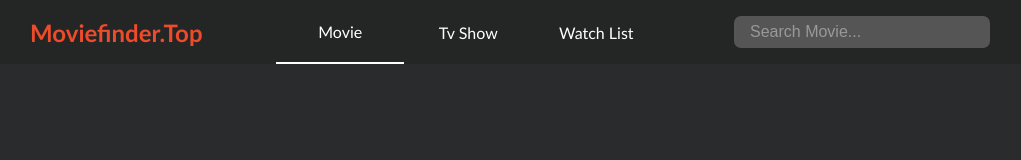
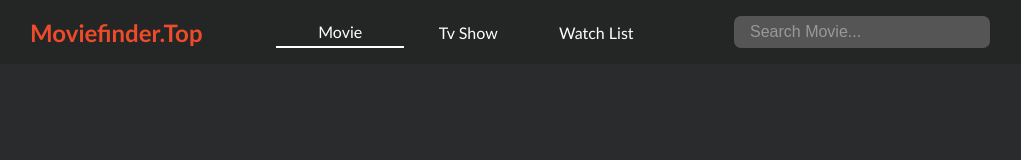
Before and after one commit to NiravParmar591/MovieFinder.top, a plain HTML site: page index.html in a window 1280 px wide. Shown: the whole page, without its empty margins (130-1151 px from the left). Drawn offline with Linux system fonts and the light colour scheme; no server answers.

Commit message:
Update style.css

```diff
--- a/style.css
+++ b/style.css
@@ -57,8 +57,8 @@ body::-webkit-scrollbar{
 }
 
 .main .navigation{
-    height: 4rem;
-    min-height: max-content;
+    height: max-content;
+    min-height: 4rem;
     width: 100%;
     background-color: var(--gary-main);
     display: flex;
```
